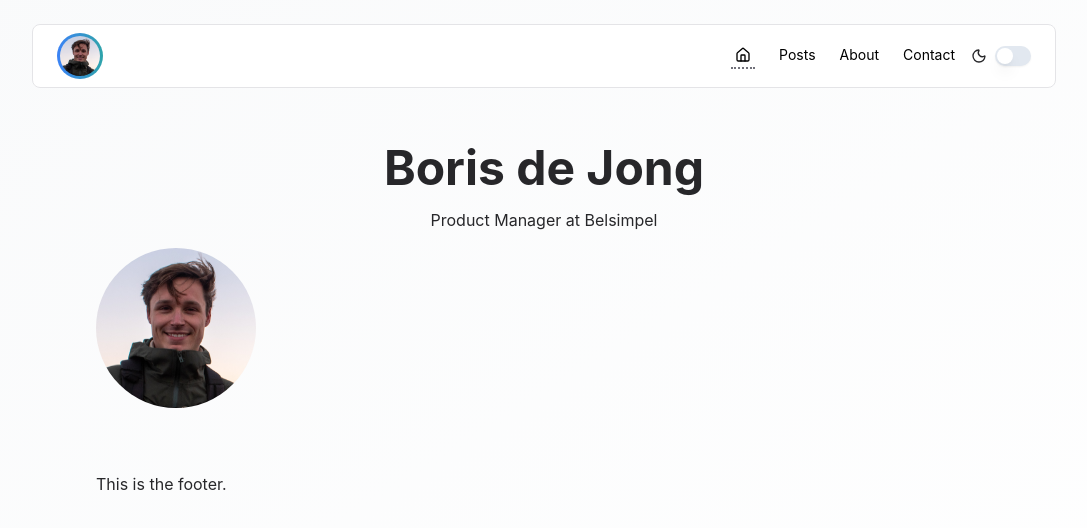
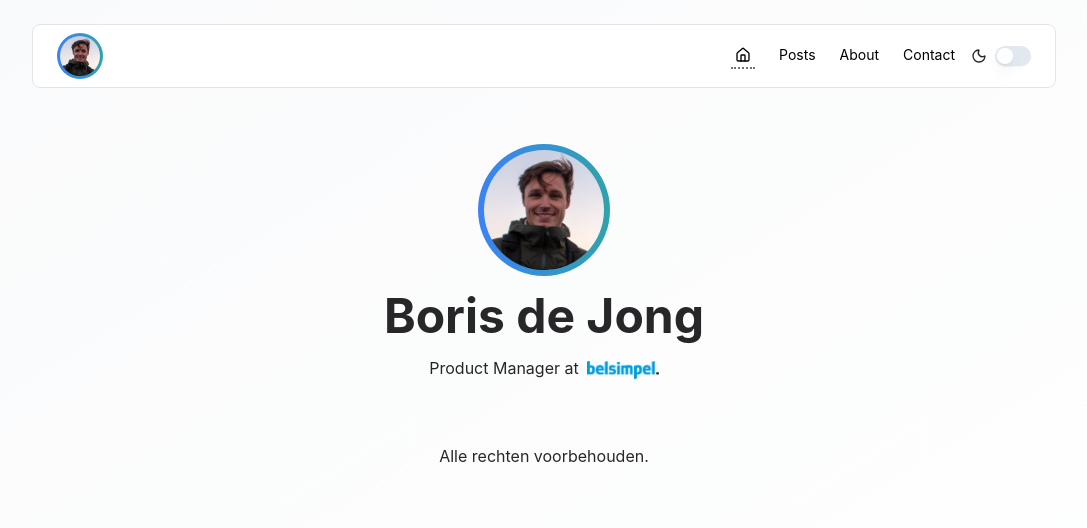
Before and after one commit to borisdejong/borisdejong, a Next.js app: page / in a window 1280 px wide. Shown: the top 528 px of the page, without its empty margins (96-1183 px from the left). Built offline with nearby package versions, Linux system fonts and the light colour scheme.

Commit message:
Improved homepage style and layout

```diff
--- a/src/app/contact/page.tsx
+++ b/src/app/contact/page.tsx
@@ -11,7 +11,10 @@ export const metadata: Metadata = {
 export default function ContactPage() {
   return (
     <section className="justify-between items-center">
-      <Intro title={PAGE_TITLE} description="You can email me at: inbox[dot]borisdejong.dev" />
+      <Intro
+        title={PAGE_TITLE}
+        description="You can email me at: inbox[dot]borisdejong.dev"
+      />
     </section>
   );
 }
--- a/src/app/page.tsx
+++ b/src/app/page.tsx
@@ -5,16 +5,28 @@ import Image from "next/image";
 export default function HomePage() {
   return (
     <section className="justify-between items-center">
-      <div className="flex max-w-160 mx-auto align-center flex-col gap-4">
-        <h1 className="text-4xl font-bold sm:text-5xl text-center">Boris de Jong</h1>
-        <p className="text-center">Product Manager at Belsimpel</p>
-        <Image
-          src="/images/me.webp" // Path to your logo in the public folder
-          alt="Boris de Jong" // Important for SEO and accessibility
-          width={160} // Specify the intrinsic width of the image (in pixels)
-          height={160} // Specify the intrinsic height of the image (in pixels)
-          className="block h-40 w-40 rounded-full"
-        />
+      <div className="flex max-w-160 mx-auto items-center justify-center flex-col gap-4">
+        <div className="group flex items-center justify-center rounded-full bg-white bg-gradient-to-r from-blue-500 via-green-500 to-purple-600 bg-[length:400%_400%] transition hover:scale-105 hover:animate-border focus:outline-none focus:ring-0">
+          <div className="rounded-full p-[6px] transition-transform group-hover:scale-105">
+            <Image
+              src="/images/me.webp" // Path to your logo in the public folder
+              alt="Boris de Jong" // Important for SEO and accessibility
+              width={120} // Specify the intrinsic width of the image (in pixels)
+              height={120} // Specify the intrinsic height of the image (in pixels)
+              className="block h-30 w-30 rounded-full"
+            />
+          </div>
+        </div>
+        <h1 className="text-3xl font-bold sm:text-5xl text-center">
+          Boris de Jong
+        </h1>
+        <div className="text-center flex items-center gap-2"><span>Product Manager at </span><Image
+                                                        src="/images/belsimpel.webp"
+                                                        alt="Belsimpel logo"
+                                                        width={72}
+                                                        height={18}
+                                                        className="block w-18 h-[4.5] mt-1"
+                                                        /></div>
       </div>
     </section>
   );
--- a/src/components/Footer.tsx
+++ b/src/components/Footer.tsx
@@ -3,9 +3,9 @@ import React from "react";
 export default function Footer() {
   return (
     <footer>
-        <section className="mx-auto max-w-4xl space-y-16 p-4 sm:p-0 pt-10 sm:pt-16">
-            This is the footer.
-        </section>
+      <section className="flex justify-center mx-auto max-w-4xl space-y-16 p-4 sm:p-0 pt-10 sm:pt-16">
+        Alle rechten voorbehouden.
+      </section>
     </footer>
   );
-};
+}
--- a/src/components/NavBar.tsx
+++ b/src/components/NavBar.tsx
@@ -23,7 +23,7 @@ export default function NavBar() {
       <div className="mx-auto flex max-w-5xl items-center justify-between border-b border-zinc-200 dark:border-gray-700 bg-white dark:bg-black p-4 py-2 text-sm backdrop-blur transition-colors duration-150 sm:rounded-lg sm:border lg:px-6">
         <div className="text-lg font-bold">
           <Link
-            className="group flex items-center justify-center rounded-full bg-white bg-gradient-to-r from-blue-500 via-green-500 to-purple-600 bg-[length:400%_400%] transition hover:scale-105 hover:animate-border focus:outline-none focus:ring-0 "
+            className="group flex items-center justify-center rounded-full bg-white bg-gradient-to-r from-blue-500 via-green-500 to-purple-600 bg-[length:400%_400%] transition hover:scale-105 hover:animate-border focus:outline-none focus:ring-0"
             href="/"
           >
             <div className="rounded-full p-[3px] transition-transform group-hover:scale-105">
```
Also changed, not shown: src/app/about/page.tsx (+19 -7 lines), src/app/about/test/page.tsx (+19 -7 lines), src/components/Intro.tsx (+16 -11 lines), public/images/belsimpel.webp (added), src/data/resumeData.json (line endings or trailing spaces), src/types/resume.d.ts (line endings or trailing spaces).
